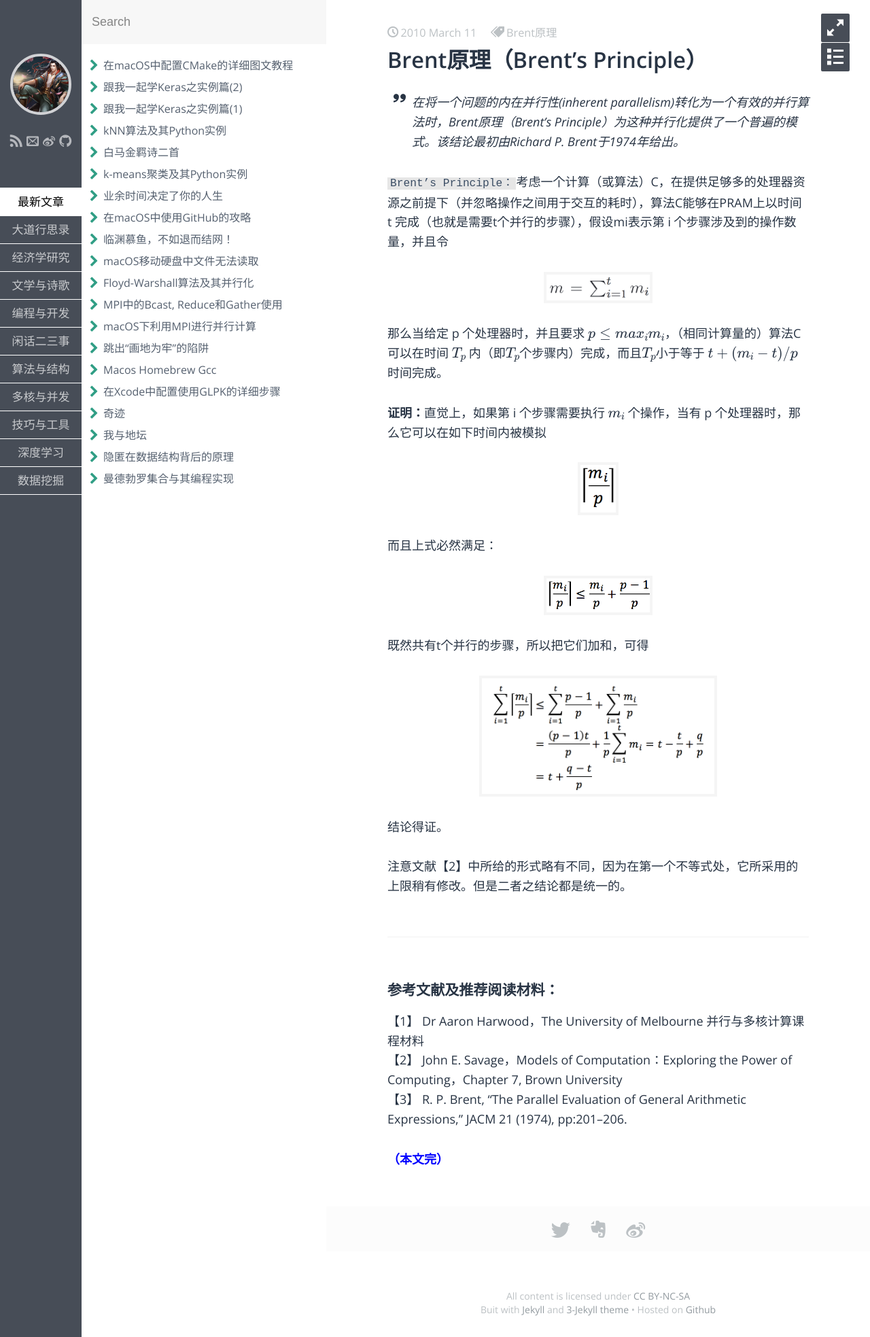
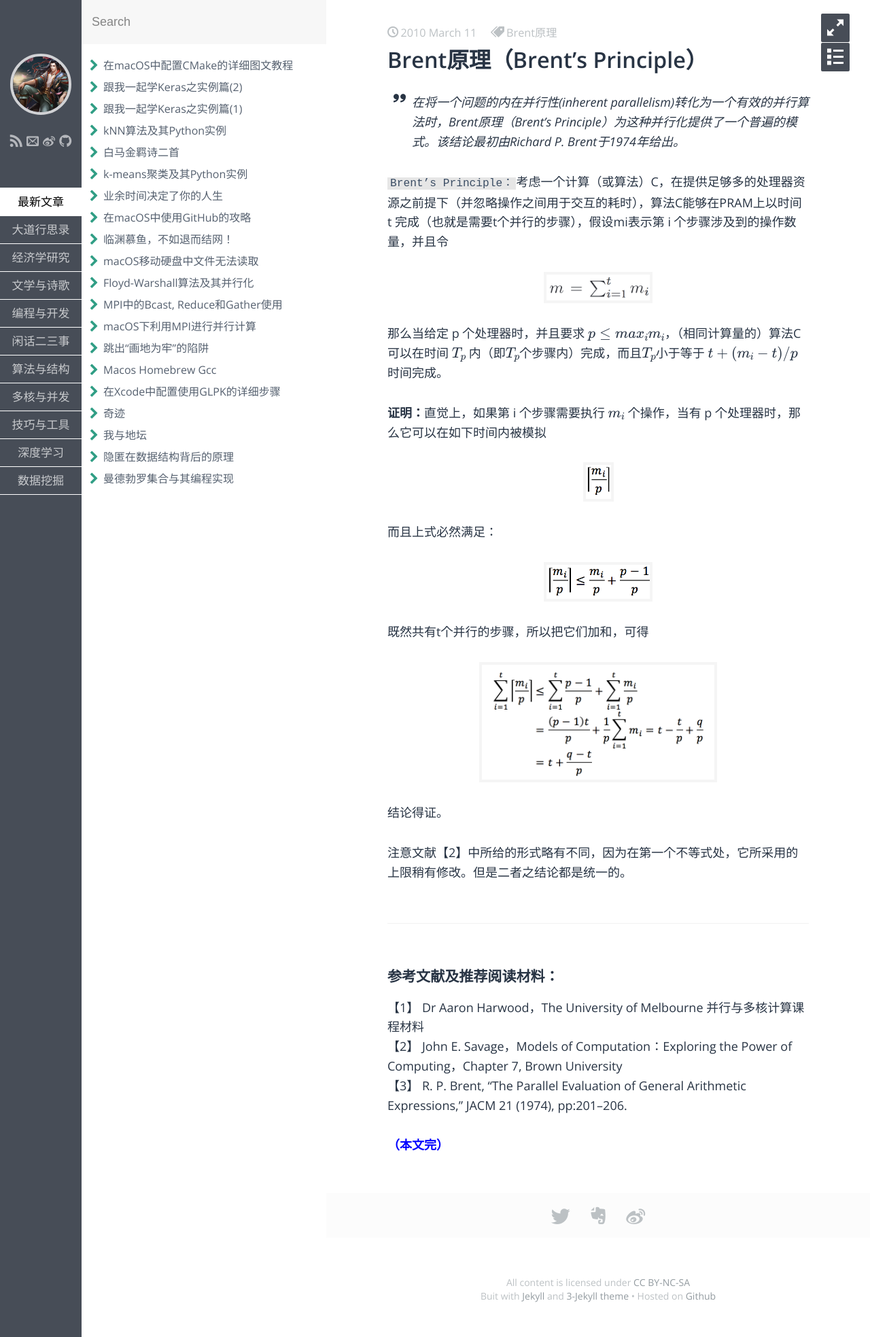
Before and after one commit to fzuo/baimafujinji, a Jekyll site: the page built from _posts/parallel/2010-03-11-Brent-Principle.md, in a window 1280 px wide. Shown: the whole page at 68% size. Built offline with Jekyll 4.4.1, drawn with Linux system fonts in a browser that asks for light colours; some web fonts are replaced; formulas are drawn with MathJax 3.

Commit message:
Update 2010-03-11-Brent-Principle.md

```diff
--- a/_posts/parallel/2010-03-11-Brent-Principle.md
+++ b/_posts/parallel/2010-03-11-Brent-Principle.md
@@ -19,7 +19,7 @@ keywords: Brent原理
 **证明：**直觉上，如果第 i 个步骤需要执行 $$m_i$$ 个操作，当有 p 个处理器时，那么它可以在如下时间内被模拟
 
 <p align="center">
-<img src="https://fzuo.github.io/assets/img/parallel/parallel07.png" width="60">
+<img src="https://fzuo.github.io/assets/img/parallel/parallel07.png" width="45">
 </p>
 
 而且上式必然满足：
```
